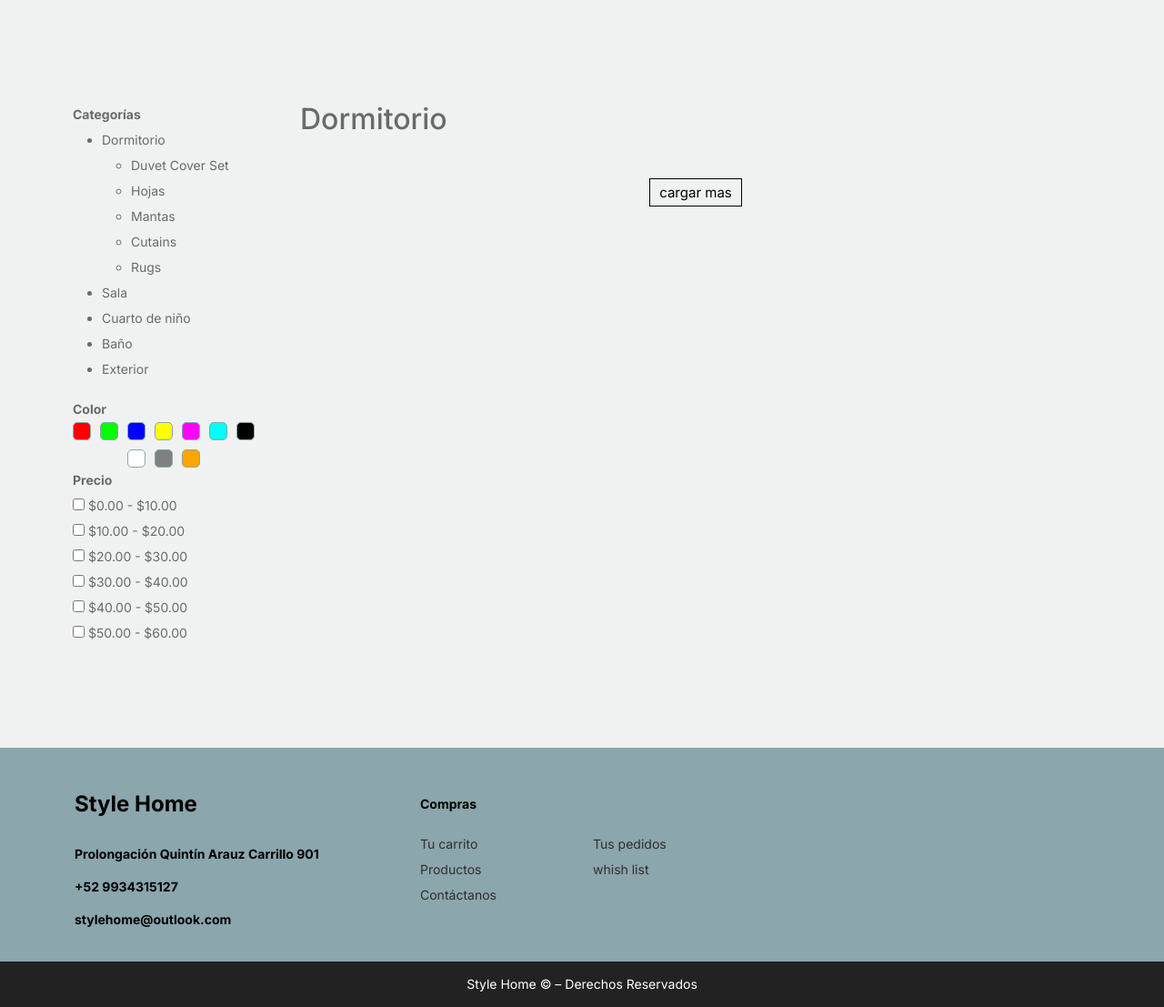
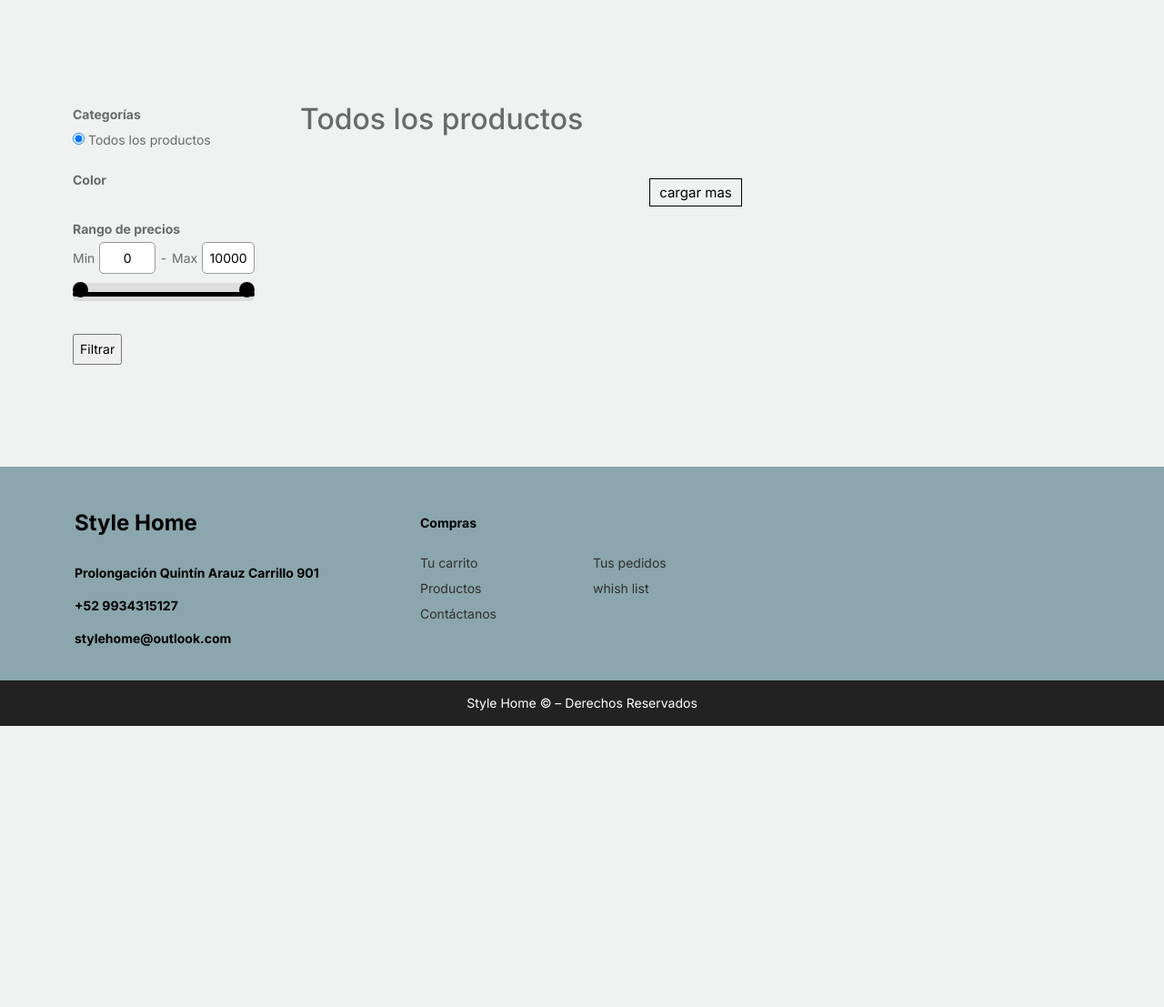
Before and after one commit to AlexOT03/StyleHome, a Django app: page /shop/ in a window 1280 px wide. Shown: the part 94-1201 px from the top of the page at 91% size. After the commit the page ends 892 px from the top, so only its background shows below. Run offline with Django 5.2, Linux system fonts and the light colour scheme; data that the repository does not hold is empty; some libraries are stand-ins or nearby versions.

Commit message:
update shop view and page

```diff
--- a/stylehome/apps/shop/templates/shop.html
+++ b/stylehome/apps/shop/templates/shop.html
@@ -6,88 +6,76 @@
 Shop
 {% endblock title %}
 
+{% block extra_scripts %}
+
+{% endblock extra_scripts %}
+
 {% block content %}
 
 <section class="gird-section">
 	<aside class="col">
-		<div class="options">
+		<form id="filtersForm">
+			<div>
 				<span><strong>Categorías</strong></span>
-			<ul>
-				<li>
-					Dormitorio
-					<ul>
-						<li>Duvet Cover Set</li>
-						<li>Hojas</li>
-						<li>Mantas</li>
-						<li>Cutains</li>
-						<li>Rugs</li>
-					</ul>
+				<ul class="category-list">
+					<li class="category-list-item">
+						<input type="radio" name="category_id" id="id-radio-all" value="all" {% if not selected_category %} checked {% endif %}>
+						<label for="id-radio-all">
+							Todos los productos
+						</label>
 					</li>
-				<li>Sala</li>
-				<li>Cuarto de niño</li>
-				<li>Baño</li>
-				<li>Exterior</li>
+					{% for category in categories %}
+						<li class="category-list-item">
+							<input type="radio" name="category_id" id="id-radio-{{ category.id }}" value="{{ category.id }}" {% if selected_category and category.id == selected_category.id %} checked {% endif %}>
+							<label for="id-radio-{{ category.id }}">
+								{{ category.name }}
+							</label>
+						</li>
+					{% endfor %}
 				</ul>
 			</div>
-		<div class="options">
+			<div>
 				<span><strong>Color</strong></span>
-			<!-- <div class="color-selector">
-				<input type="checkbox" name="" id="">
-				<input type="checkbox" name="" id="">
-				<input type="checkbox" name="" id="">
-				<input type="checkbox" name="" id="">
-				<input type="checkbox" name="" id="">
-				<input type="checkbox" name="" id="">
-				<input type="checkbox" name="" id="">
-				<input type="checkbox" name="" id="">
-				<input type="checkbox" name="" id="">
-				<input type="checkbox" name="" id="">
-			</div> -->
 				<div class="color-options">
-				<div class="color-box" style="background-color: #FF0000;"></div>
-				<div class="color-box" style="background-color: #00FF00;"></div>
-				<div class="color-box" style="background-color: #0000FF;"></div>
-				<div class="color-box" style="background-color: #FFFF00;"></div>
-				<div class="color-box" style="background-color: #FF00FF;"></div>
-				<div class="color-box" style="background-color: #00FFFF;"></div>
-				<div class="color-box" style="background-color: #000000;"></div>
-				<div class="color-box" style="background-color: #FFFFFF;"></div>
-				<div class="color-box" style="background-color: #808080;"></div>
-				<div class="color-box" style="background-color: #FFA500;"></div>
+					{% for color in colors %}
+						<div class="color-box" style="background-color: {{ color.name }};"></div>
+					{% endfor %}
 				</div>
 			</div>
-		<div class="options">
-			<span><strong>Precio</strong></span>
-			<div class="price-selector">
-				<label for="price-1">
-					<input type="checkbox" name="" id="price-1">
-					$0.00 - $10.00
-				</label>
-				<label for="price-2">
-					<input type="checkbox" name="" id="price-2">
-					$10.00 - $20.00
-				</label>
-				<label for="price-3">
-					<input type="checkbox" name="" id="price-3">
-					$20.00 - $30.00
-				</label>
-				<label for="price-4">
-					<input type="checkbox" name="" id="price-4">
-					$30.00 - $40.00
-				</label>
-				<label for="price-5">
-					<input type="checkbox" name="" id="price-5">
-					$40.00 - $50.00
-				</label>
-				<label for="price-6">
-					<input type="checkbox" name="" id="price-6">
-					$50.00 - $60.00
-				</label>
+			<div class="wrapper">
+				<span><strong>Rango de precios</strong></span>
+				<div class="price-input">
+					<div class="field">
+						<span>Min</span>
+						<input type="number" class="input-min" value="0">
+					</div>
+					<div class="separator">
+						-
+					</div>
+					<div class="field">
+						<span>Max</span>
+						<input type="number" class="input-max" value="10000">
 					</div>
 				</div>
+				<div class="slider">
+					<div class="progress"></div>
+					<div class="range-input">
+						<input type="range" class="range-min" min="0" max="10000" value="0">
+						<input type="range" class="range-max" min="0" max="10000" value="10000">
+					</div>
+				</div>
+			</div>
+			<input type="submit" value="Filtrar">
+		</form>
 	</aside>
 	<article>
-		<h2 class="mb-5">Dormitorio</h2>
+		<h2 class="mb-5">
+			{% if selected_category %}
+				{{ selected_category }}
+			{% else %}
+				Todos los productos
+			{% endif %}
+		</h2>
 		<div class="row">
 			{% for product in products %}
 			<div class="col-12 col-md-4 col-lg-3 mb-3">
@@ -115,3 +103,50 @@ Shop
 {% include 'layout/footer.html' %}
 
 {% endblock content %}
+
+{% block inline_javascript %}
+<script>
+	const rangeInput = document.querySelectorAll('.range-input input'),
+	priceInput = document.querySelectorAll('.price-input input');
+	const progress = document.querySelector('.slider .progress');
+	let priceGap = 1000
+
+	priceInput.forEach(input => {
+		input.addEventListener('input', e => {
+			let minValue = parseInt(priceInput[0].value),
+			maxValue = parseInt(priceInput[1].value);
+
+			if (maxValue - minValue >= priceGap) {
+				if (e.target.className === 'input-min') {
+					rangeInput[0].value = minValue;
+					progress.style.left = (minValue / rangeInput[0].max) * 100 + '%';
+				} else {
+					rangeInput[1].value = maxValue;
+					progress.style.right = 100 -(maxValue / rangeInput[1].max) * 100 + '%';
+				}
+			}
+		})
+	});
+
+	rangeInput.forEach(input => {
+		input.addEventListener('input', e => {
+			let minValue = parseInt(rangeInput[0].value),
+			maxValue = parseInt(rangeInput[1].value);
+
+			if (maxValue - minValue < priceGap) {
+				if (e.target.className === 'range-min') {
+					rangeInput[0].value = maxValue - priceGap;
+				} else {
+					rangeInput[1].value = minValue + priceGap;
+				}
+			}
+			else {
+				priceInput[0].value = minValue;
+				priceInput[1].value = maxValue;
+				progress.style.left = (minValue / rangeInput[0].max) * 100 + '%';
+				progress.style.right = 100 -(maxValue / rangeInput[1].max) * 100 + '%';
+			}
+		})
+	});
+</script>
+{% endblock inline_javascript %}
--- a/stylehome/apps/shop/urls.py
+++ b/stylehome/apps/shop/urls.py
@@ -1,7 +1,8 @@
-from django.urls import path
+from django.urls import path, re_path
 from stylehome.apps.shop import views
 
 urlpatterns = [
+    path('shop/product/<int:pk>/', views.ProductDetailView.as_view(), name='product'),
     path('shop/', views.ShopView.as_view(), name='shop'),
-    path('shop/product/<int:pk>/', views.ProductDetailView.as_view(), name='product'),
+    re_path(r'^shop/(?P<category_id>.*)?$', views.ShopView.as_view(), name='shop_with_category'),
 ]
--- a/stylehome/apps/shop/views.py
+++ b/stylehome/apps/shop/views.py
@@ -1,6 +1,6 @@
 from django.shortcuts import render
 from django.views.generic import TemplateView
-from stylehome.apps.shop.models import Product
+from stylehome.apps.shop.models import Product, Color, Category
 
 # Create your views here.
 class ShopView(TemplateView):
@@ -11,8 +11,23 @@ class ShopView(TemplateView):
 
     def get_context_data(self, **kwargs):
         context = super().get_context_data(**kwargs)
-        products = Product.objects.all()
-        context['products'] = products
+        # Retrieve the optional 'category' parameter from kwargs
+        category_id = kwargs.get('category_id', None)
+        if category_id:
+            products = Product.objects.filter(category_id=category_id)
+            colors = Color.objects.all()
+            categories = Category.objects.all()
+            context['selected_category'] = categories.get(id=category_id)
+        else:
+            products = Product.objects.all()
+            colors = Color.objects.all()
+            categories = Category.objects.all()
+
+
+        context['colors'] = colors
+        context['categories'] = categories
+        context['products'] = products # Add category to the context
+
         return context
 
 
@@ -25,7 +40,5 @@ class ProductDetailView(TemplateView):
     def get_context_data(self, **kwargs):
         context = super().get_context_data(**kwargs)
         product = Product.objects.get(pk=self.kwargs['pk'])
-        similar_products = Product.objects.filter(category_id=product.category_id).exclude(id=product.id)
         context['product'] = product
-        context['similar_products'] = similar_products
         return context
--- a/stylehome/static/core/css/personalized/librery.css
+++ b/stylehome/static/core/css/personalized/librery.css
@@ -554,6 +554,103 @@ Este archivo es para crear clases que modifique la estructura de los templates p
 .color-selector input[type="checkbox"] {
     margin: 5px;
 } */
+.category-list {
+    list-style: none;
+    padding: 0;
+}
+
+.wrapper {
+    width: 100%;
+    margin: 16px auto;
+    padding: 10px 0;
+}
+
+.price-input {
+    display: flex;
+    width: 100%;
+}
+
+.price-input .field {
+    height: 35px;
+    width: 100%;
+    display: flex;
+    align-items: center;
+}
+
+input[type="number"]::-webkit-inner-spin-button,
+input[type="number"]::-webkit-outer-spin-button {
+  -webkit-appearance: none;
+  margin: 0;
+}
+
+.price-input .separator {
+    width: 40px;
+    display: flex;
+    align-items: center;
+    justify-content: center;
+}
+
+.field input {
+    width: 100%;
+    height: 100%;
+    outline: none;
+    margin-left: 5px;
+    text-align: center;
+    border-radius: 5px;
+    border: 1px solid #999;
+    -moz-appearance: none;
+}
+
+.slider {
+    margin: 10px auto;
+    position: relative;
+    height: 5px;
+    padding: 10px 0;
+    border-radius: 5px;
+    background-color: #ddd;
+}
+
+.slider .progress {
+    position: absolute;
+    height: 5px;
+    border-radius: 5px;
+    left: 0%;
+    right: 0%;
+    background-color: #000;
+}
+
+.range-input {
+    position: relative;
+}
+
+.range-input input {
+    position: absolute;
+    top: -5px;
+    height: 5px;
+    width: 100%;
+    pointer-events: none;
+    background: none;
+    -webkit-appearance: none;
+}
+
+input[type=range]::-webkit-slider-thumb {
+    height: 17px;
+    width: 17px;
+    border-radius: 50%;
+    pointer-events: auto;
+    -webkit-appearance: none;
+    background-color: #000;
+}
+
+input[type=range]::-moz-range-thumb {
+    height: 17px;
+    width: 17px;
+    border-radius: 50%;
+    pointer-events: auto;
+    border: none;
+    -moz-appearance: none;
+    background-color: #000;
+}
 
 .color-options {
     display: flex;
@@ -583,6 +680,8 @@ Este archivo es para crear clases que modifique la estructura de los templates p
     height: auto;
     padding: 10px;
     background-color: #EAE9E7;
+    aspect-ratio: 1/1;
+    object-fit: cover;
 }
 
 .product-item:hover {
--- a/stylehome/templates/layout/base.html
+++ b/stylehome/templates/layout/base.html
@@ -27,6 +27,7 @@
 	<!-- This file stores project-specific CSS -->
 	{% endblock extra_css %}
 
+	<script src="https://code.jquery.com/jquery-3.7.1.min.js" integrity="sha256-/JqT3SQfawRcv/BIHPThkBvs0OEvtFFmqPF/lYI/Cxo=" crossorigin="anonymous"></script>
 	{% block extra_javascript %}
 	<!-- Your stuff: Third-party javascript libraries go here -->
 	<!-- place project specific Javascript in this file -->
```
Also changed, not shown: stylehome/apps/home/templates/home.html (+5 -61 lines), stylehome/apps/shop/templates/product.html (+7 -6 lines), stylehome/apps/client/migrations/0002_alter_user_municipality.py (added). Lines whose indentation alone changed are shown as unchanged.
